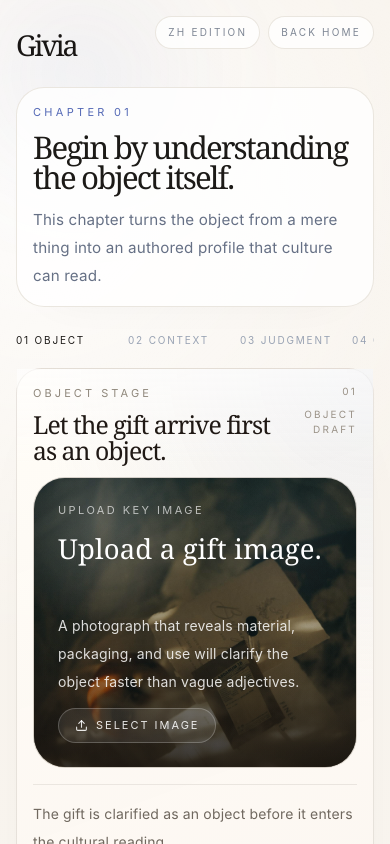
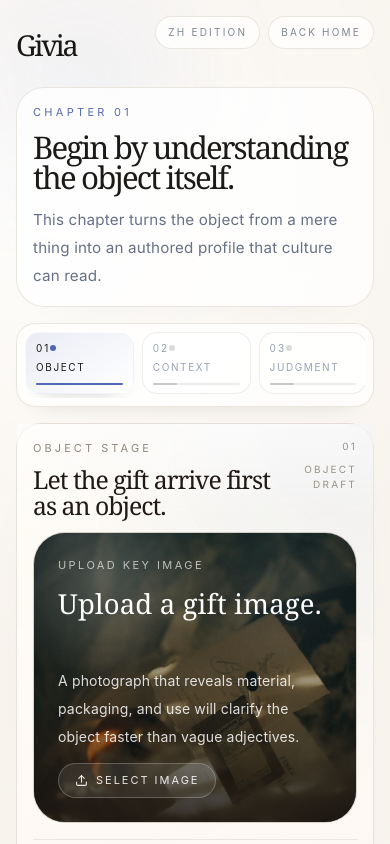
Before and after one commit to zzemy/GIVIA, a Next.js app: page /en/gifting in a window 390 px wide. Shown: the top 844 px of the page. Built offline with nearby package versions, Linux system fonts and the light colour scheme.

Commit message:
style: refine mobile step rail visuals

```diff
--- a/app/[locale]/gifting/page.tsx
+++ b/app/[locale]/gifting/page.tsx
@@ -137,6 +137,60 @@ export default function GiftingPage() {
     isZh ? '终稿报告' : 'Dossier',
   ]
 
+  const renderMobileRail = () => (
+    <div className="rounded-[1.2rem] border border-[#E5E0D8]/80 bg-white/78 p-2 shadow-[0_14px_28px_-24px_rgba(0,0,0,0.22)]">
+      <div className="flex min-w-0 gap-2 overflow-x-auto pb-1">
+        {railLabels.map((label, index) => {
+          const stepIndex = index + 1
+          const active = stepIndex === currentStep
+          const reached = stepIndex < currentStep
+
+          return (
+            <button
+              key={label}
+              type="button"
+              disabled
+              className={`relative flex min-w-[6.8rem] shrink-0 flex-col rounded-[0.95rem] border px-2.5 py-2 text-left transition disabled:opacity-100 ${
+                active
+                  ? 'border-transparent text-[#1c1a17] shadow-[0_10px_22px_-18px_rgba(0,0,0,0.38)]'
+                  : reached
+                    ? 'border-[rgba(28,26,23,0.14)] bg-white/92 text-[#2a2825]'
+                    : 'border-[rgba(28,26,23,0.08)] bg-white/66 text-[#98a2b3]'
+              }`}
+              style={
+                active
+                  ? {
+                      background: `linear-gradient(145deg, ${currentContent.accent}1f, rgba(255,255,255,0.97))`,
+                    }
+                  : undefined
+              }
+            >
+              <div className="flex items-center justify-between">
+                <span className={`text-[10px] uppercase tracking-[0.2em] ${active ? 'text-[#1c1a17]' : 'text-[#98a2b3]'}`}>0{stepIndex}</span>
+                <span
+                  className="h-1.5 w-1.5 rounded-full"
+                  style={{
+                    backgroundColor: active ? currentContent.accent : reached ? 'rgba(28,26,23,0.36)' : 'rgba(28,26,23,0.16)',
+                  }}
+                />
+              </div>
+              <span className="mt-1 truncate text-[10px] uppercase tracking-[0.16em]">{label}</span>
+              <span className="mt-2 h-[2px] w-full rounded-full bg-[rgba(28,26,23,0.08)]">
+                <span
+                  className="block h-full rounded-full transition-all"
+                  style={{
+                    width: active ? '100%' : reached ? '72%' : '28%',
+                    backgroundColor: active ? currentContent.accent : reached ? 'rgba(28,26,23,0.32)' : 'rgba(28,26,23,0.18)',
+                  }}
+                />
+              </span>
+            </button>
+          )
+        })}
+      </div>
+    </div>
+  )
+
   const analyzingElapsedSeconds = analysisProps.analyzingElapsedSeconds
   const expectedMinSeconds = 8
   const expectedMaxSeconds = 20
@@ -196,27 +250,7 @@ export default function GiftingPage() {
                 <p className="mt-4 rounded-[1.15rem] border border-[#E5E0D8]/80 bg-[#fcfbf8] px-4 py-3 text-[0.92rem] leading-7 text-[#1c1a17]">{currentContent.quote}</p>
               </div>
 
-              <div className="flex min-w-0 gap-2 overflow-x-auto pb-1">
-                {railLabels.map((label, index) => {
-                  const stepIndex = index + 1
-                  const active = stepIndex === currentStep
-                  const reached = stepIndex < currentStep
-
-                  return (
-                    <button key={label} type="button" disabled className="flex min-w-[6.5rem] flex-col gap-2 text-left">
-                      <span
-                        className="h-[2px] rounded-full transition-all"
-                        style={{
-                          backgroundColor: active ? currentContent.accent : reached ? 'rgba(28,26,23,0.34)' : 'rgba(28,26,23,0.1)',
-                        }}
-                      />
-                      <span className={`truncate text-[10px] uppercase tracking-[0.18em] ${active ? 'text-[#1c1a17]' : 'text-[#98a2b3]'}`}>
-                        0{stepIndex} {label}
-                      </span>
-                    </button>
-                  )
-                })}
-              </div>
+              {renderMobileRail()}
             </div>
 
             <main className="mt-4 min-h-0 flex-1">
@@ -331,27 +365,7 @@ export default function GiftingPage() {
               <p className="mt-3 text-[0.95rem] leading-7 text-[#667085]">{currentContent.desc}</p>
             </div>
 
-            <div className="flex min-w-0 gap-2 overflow-x-auto pb-1">
-              {railLabels.map((label, index) => {
-                const stepIndex = index + 1
-                const active = stepIndex === currentStep
-                const reached = stepIndex < currentStep
-
-                return (
-                  <button key={label} type="button" disabled className="flex min-w-[6.5rem] flex-col gap-2 text-left">
-                    <span
-                      className="h-[2px] rounded-full transition-all"
-                      style={{
-                        backgroundColor: active ? currentContent.accent : reached ? 'rgba(28,26,23,0.34)' : 'rgba(28,26,23,0.1)',
-                      }}
-                    />
-                    <span className={`truncate text-[10px] uppercase tracking-[0.18em] ${active ? 'text-[#1c1a17]' : 'text-[#98a2b3]'}`}>
-                      0{stepIndex} {label}
-                    </span>
-                  </button>
-                )
-              })}
-            </div>
+            {renderMobileRail()}
           </div>
 
           <main className="mt-4 min-h-0 flex-1 overflow-visible pb-4">
```
